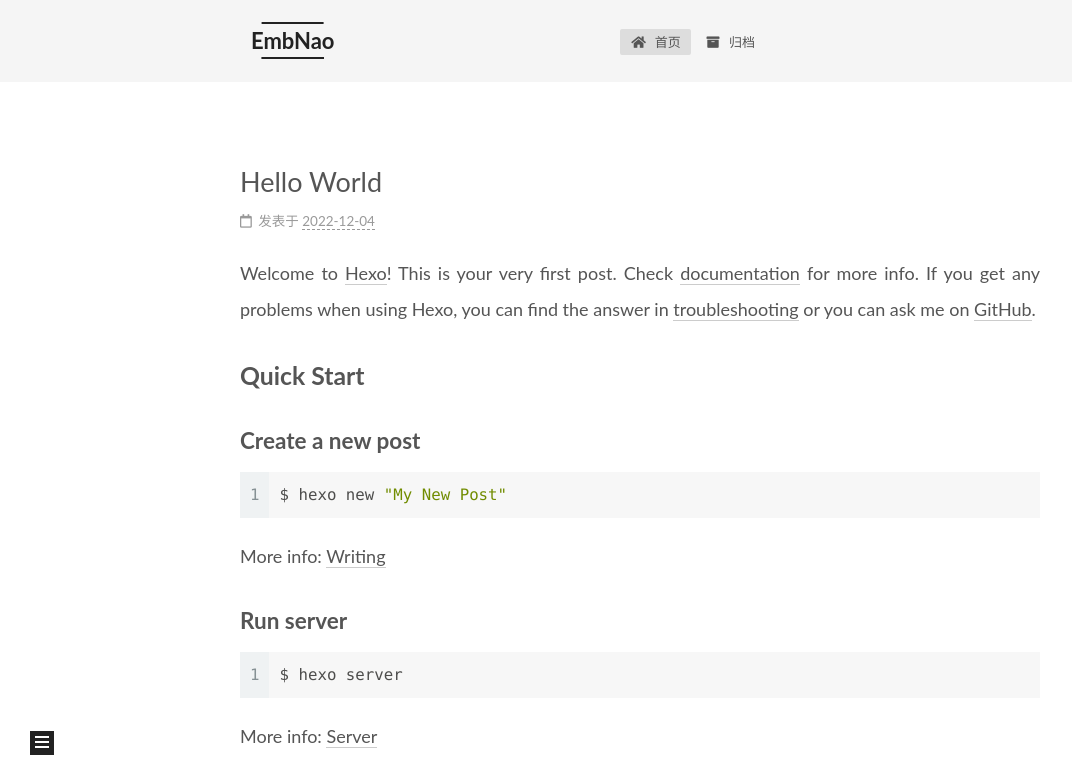
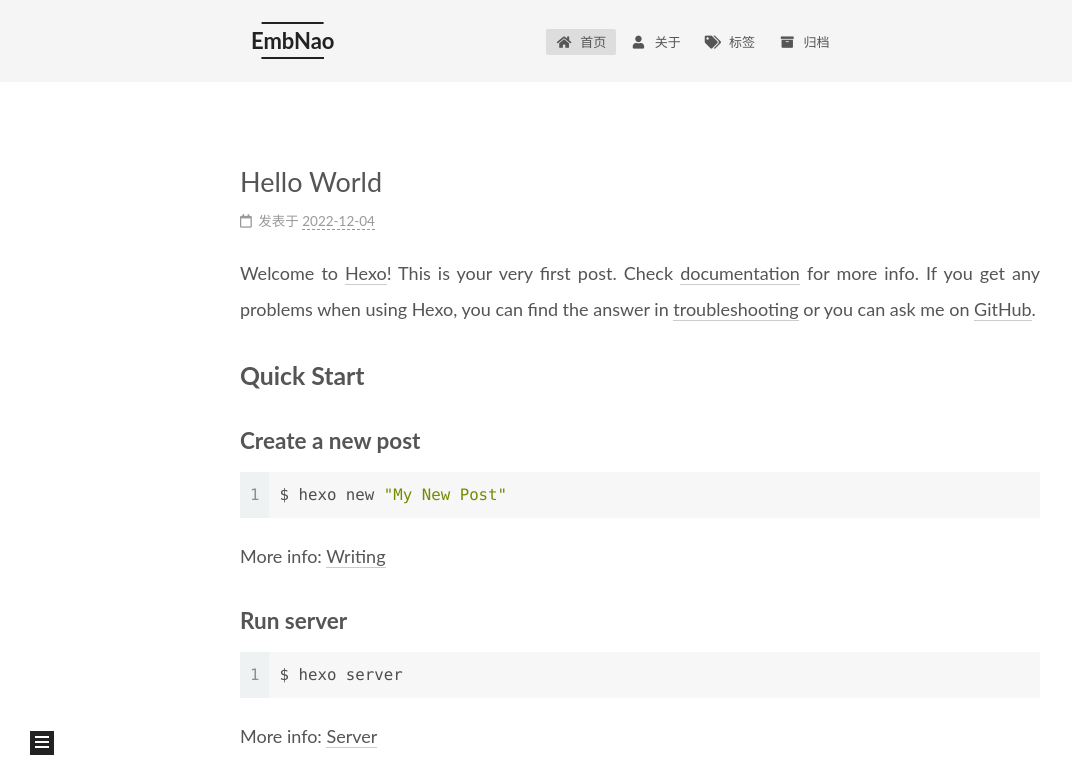
Before and after one commit to embnao/embnao.github.io, a plain HTML site: page index.html in a window 1280 px wide. Shown: the top 771 px of the page, without its empty margins (0-1072 px from the left). Drawn offline with Linux system fonts and the light colour scheme.

Commit message:
Site updated: 2022-12-04 16:18:55

```diff
--- a/css/main.css
+++ b/css/main.css
@@ -1168,7 +1168,7 @@ pre .javascript .function {
 }
 .links-of-author a::before,
 .links-of-author span.exturl::before {
-  background: #17ff69;
+  background: #50ff95;
   border-radius: 50%;
   content: ' ';
   display: inline-block;
--- a/index.html
+++ b/index.html
@@ -111,6 +111,16 @@
         <li class="menu-item menu-item-home">
 
     <a href="/" rel="section"><i class="fa fa-home fa-fw"></i>首页</a>
+
+  </li>
+        <li class="menu-item menu-item-about">
+
+    <a href="/about/" rel="section"><i class="fa fa-user fa-fw"></i>关于</a>
+
+  </li>
+        <li class="menu-item menu-item-tags">
+
+    <a href="/tags/" rel="section"><i class="fa fa-tags fa-fw"></i>标签</a>
 
   </li>
         <li class="menu-item menu-item-archives">
```
Also changed, not shown: 2022/12/04/hello-world/index.html (+10 -0 lines), archives/2022/12/index.html (+10 -0 lines), archives/2022/index.html (+10 -0 lines), archives/index.html (+10 -0 lines).
